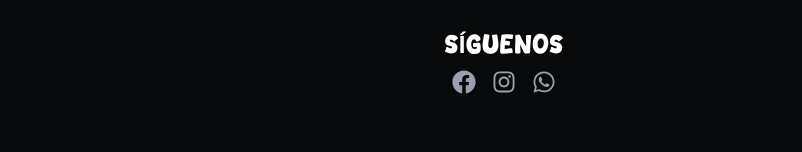
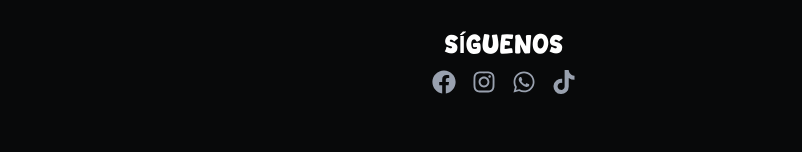
Before and after one commit to Dyvrais/recargas-front, a React (Vite) app: page / in a window 1280 px wide. Shown: the part 878-1030 px from the top of the page, without its empty margins (136-938 px from the left). Built offline with nearby package versions, Linux system fonts and the light colour scheme; no server answers.

Commit message:
New game and social added

```diff
--- a/src/App.jsx
+++ b/src/App.jsx
@@ -6,9 +6,9 @@ import Gallery from "./components/Gallery";
 import Section from "./components/Section";
 import Footer from "./components/Footer";
 import Cart from "./components/Cart";
-import WalletsListing from "./components/WalletsListing";
-import StreamingListing from "./components/StreamingListing";
-import GiftCardsListing from "./components/GiftCardsListing";
+import WalletsListing from "./components/WalletsListing.v1";
+import StreamingListing from "./components/StreamingListing.v1";
+import GiftCardsListing from "./components/GiftCardsListingv=1";
 
 function App() {
   const [isCartOpen, setIsCartOpen] = useState(false);
--- a/src/components/GiftCardsListing.jsx
+++ b/src/components/GiftCardsListingv=1.jsx
@@ -3,7 +3,7 @@ import useSWR from "swr";
 import Modal from "./Modal";
 import CachedImg from "../lib/CachedImg";
 
-export default function StreamingListing() {
+export default function GiftCardListing() {
   const [isModalOpen, setIsModalOpen] = useState(false);
   const [activeId, setActiveId] = useState(null);
 
--- a/src/components/Modal.jsx
+++ b/src/components/Modal.jsx
@@ -586,6 +586,24 @@ const Modal = ({ isOpen, onClose, itemId }) => {
                 </>
               )}
 
+              {/* HONOR OF KINGS IF OPERATION */}
+              {data.data[0].product?.Nombre == "Honor Of Kings" && (
+                <>
+                  <label className="block text-sm text-white">
+                    Teléfono de contacto (WhatsApp):
+                  </label>
+                  <input
+                    type="tel"
+                    value={telefono}
+                    onChange={handleTelefonoChange}
+                    className="w-full p-2 rounded bg-gray-700 text-white"
+                    placeholder="Ingresa tu teléfono ej: 04121234567"
+                    maxLength={12}
+                    required
+                  />
+                </>
+              )}
+
               {/* EA FC MOBILE IF OPERATION */}
               {data.data[0].product?.Nombre == "EA FC Mobile" && (
                 <>
--- a/src/components/Section.jsx
+++ b/src/components/Section.jsx
@@ -1,5 +1,5 @@
 import React from "react";
-import { FaWhatsapp, FaFacebook, FaInstagram } from "react-icons/fa";
+import { FaWhatsapp, FaFacebook, FaInstagram, FaTiktok } from "react-icons/fa";
 export default function Section() {
   return (
     <section
@@ -54,6 +54,13 @@ export default function Section() {
         >
           <FaWhatsapp className="text-2xl" />
         </a>
+        <a
+          href="https://tiktok.com/@recargasxtreme"
+          target="_blank"
+          className="text-gray-400 hover:text-gray-200 transition-colors duration-200"
+        >
+          <FaTiktok className="text-2xl" />
+        </a>
       </div>
     </section>
   );
```
Also changed, not shown: src/components/StreamingListing.v1.jsx (renamed from src/components/StreamingListing.jsx), src/components/WalletsListing.v1.jsx (renamed from src/components/WalletsListing.jsx).
